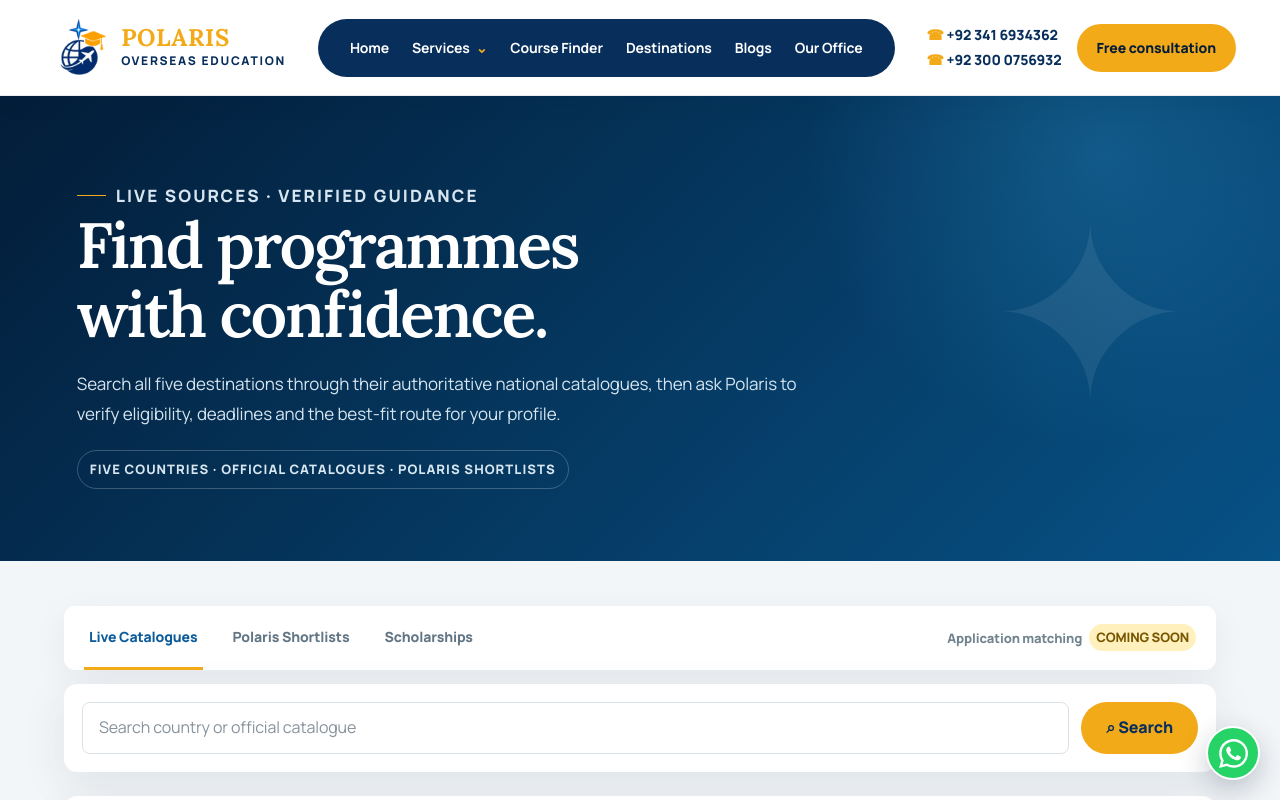
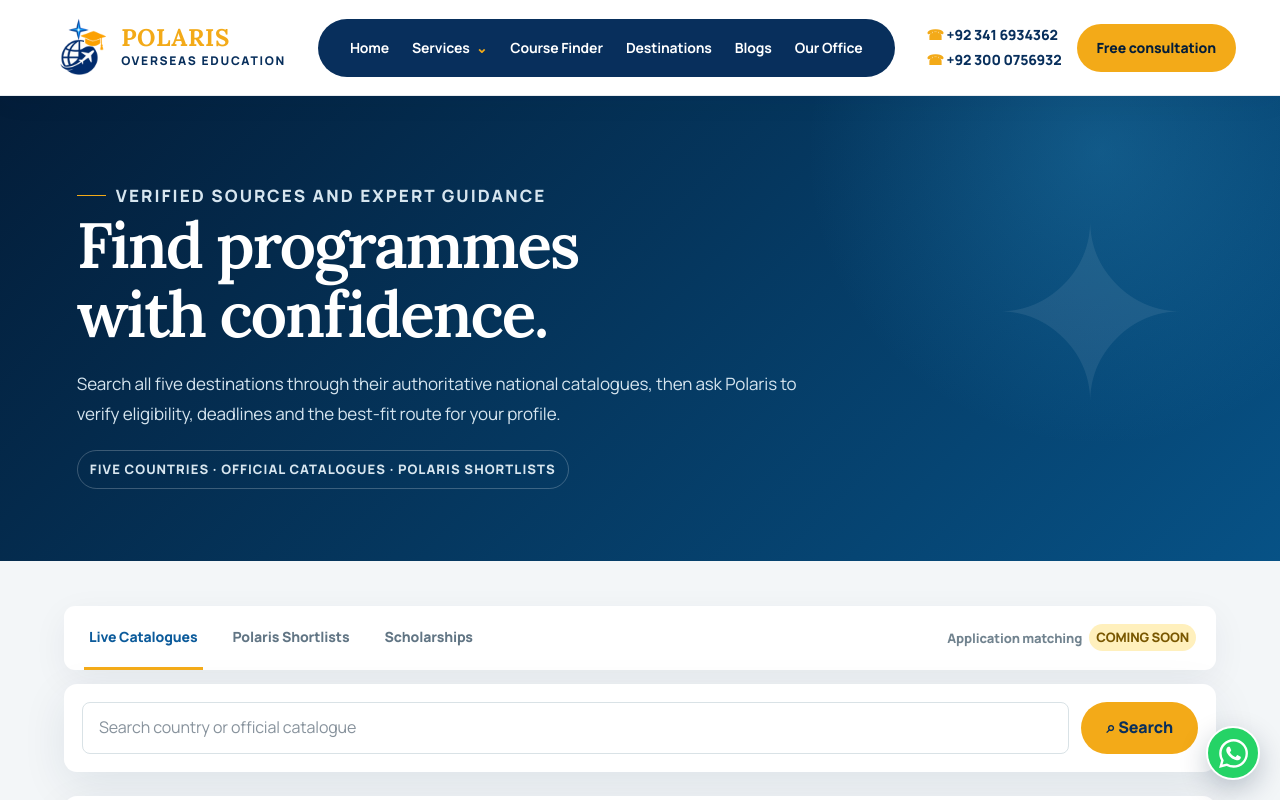
Before and after one commit to Umaircv/polaris-overseas-education, a Next.js app: page /course-finder in a window 1280 px wide. Shown: the top 800 px of the page. Built offline with nearby package versions, Linux system fonts and the light colour scheme.

Commit message:
Rebrand: update app/course-finder/page.tsx

```diff
--- a/app/course-finder/page.tsx
+++ b/app/course-finder/page.tsx
@@ -10,7 +10,7 @@ export const metadata: Metadata = {
     title: "Polaris Course Finder",
     description: "Open live official programme catalogues across five supported study destinations.",
     url: "https://polarisoverseasedu.com/course-finder",
-    images: [{ url: "/og.png", width: 1731, height: 909, alt: "Polaris Overseas Education Course Finder" }],
+    images: [{ url: "/og.png", width: 1731, height: 909, alt: "Polaris Global Education Center Course Finder" }],
   },
 };
 
@@ -20,7 +20,7 @@ export default function CourseFinderPage() {
       <SiteHeader />
       <section className="finder-page-hero">
         <div>
-          <p className="eyebrow"><span /> Live sources · Verified guidance</p>
+          <p className="eyebrow"><span /> Verified sources and expert guidance</p>
           <h1>Find programmes with confidence.</h1>
           <p>Search all five destinations through their authoritative national catalogues, then ask Polaris to verify eligibility, deadlines and the best-fit route for your profile.</p>
           <span className="catalogue-note">Five countries · Official catalogues · Polaris shortlists</span>
```
